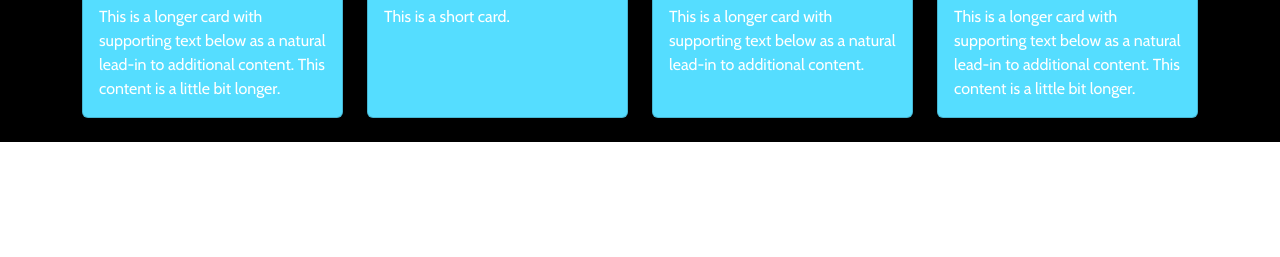
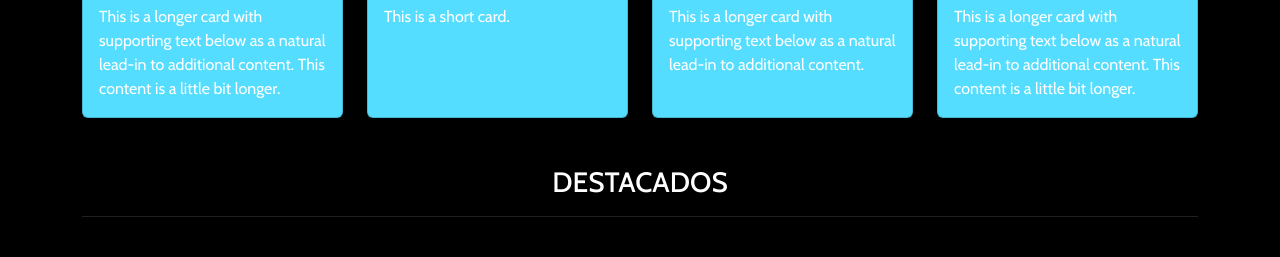
Before and after one commit to lizzyf16/desafio-viajes-chile2, a plain HTML site: page index.html in a window 1280 px wide. Shown: the part 1547-1804 px from the top of the page. Before the commit the page ends 1689 px from the top, so only its background shows below. Drawn offline with nearby package versions, Linux system fonts and the light colour scheme.

```diff
--- a/index.html
+++ b/index.html
@@ -165,5 +165,12 @@
                   </div>
             </div>
         </section>
+        <section class="container">
+            <div class="py-4" id="#destacados">
+                <h3 class="text-center">DESTACADOS</h3>
+                <hr>
+            </div>
+        </section>
+    </main>
 </body>
 </html>
```
